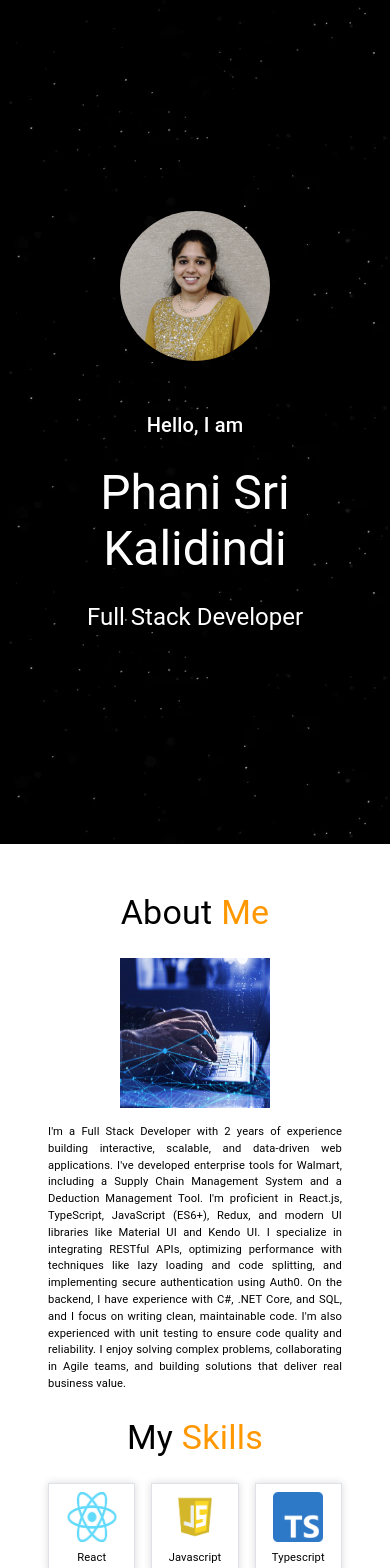
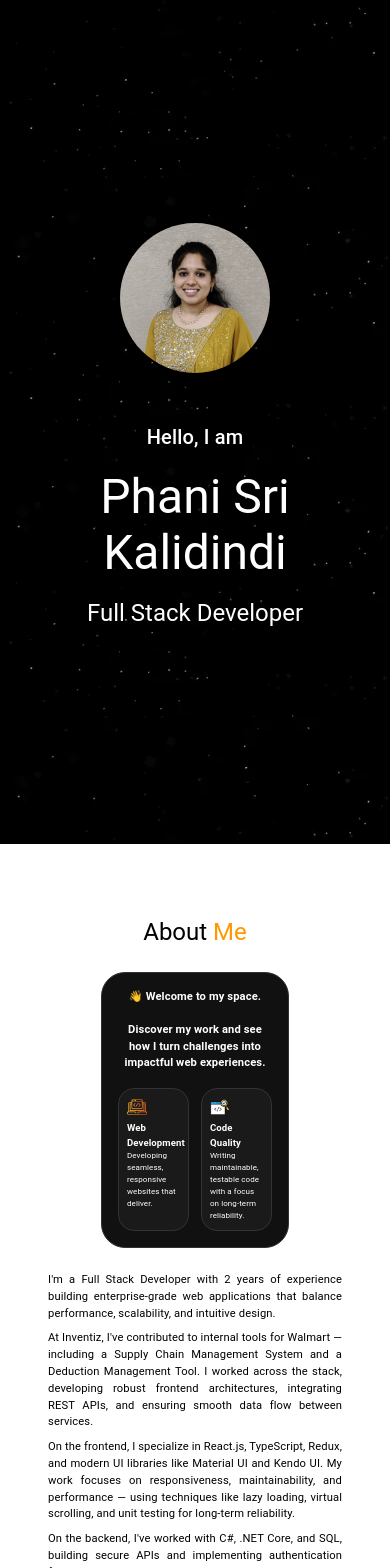
Before and after one commit to KalidindiPhaniSri/Portfolio, a React (Vite) app in the folder Personal_Portfolio/: page / in a window 390 px wide. Shown: the top 1568 px of the page. Built offline with nearby package versions, Linux system fonts and the light colour scheme; some icons are missing.

Commit message:
changed the layout of about section and experience section

```diff
--- a/Personal_Portfolio/src/App.css
+++ b/Personal_Portfolio/src/App.css
@@ -1,6 +1,7 @@
 :root {
   /* --theme-yellow: #f3bc17; */
   --theme-yellow: #ff9800;
+  --theme-alternate-bg: #f7f7f7;
   --card-shadow: 0 0 0.5rem rgba(0, 0, 0, 0.15);
   --border-color: #dee2e6;
   --border: 1px solid #dee2e6;
--- a/Personal_Portfolio/src/Pages/Portfolio/About.tsx
+++ b/Personal_Portfolio/src/Pages/Portfolio/About.tsx
@@ -1,60 +1,70 @@
-import { Grid, Slide, Stack, Typography, Zoom } from "@mui/material";
+import { Grid, Grow, Stack } from "@mui/material";
 import { useTheme, useMediaQuery } from "@mui/material";
-import { Images } from "../../Utils/Helpers";
-import { SectionHeader } from "../../Utils/ReusableComponents";
+import { SectionHeader, TextBlock } from "../../Utils/ReusableComponents";
 import data from "./data.json";
 import { useInView } from "react-intersection-observer";
 import { useEffect } from "react";
+import { Images } from "../../Utils/Helpers";
 
 interface AboutProps {
   onVisible: () => void;
 }
-interface ImageProps {
-  desktopMode: boolean;
-  inView: boolean;
+interface AboutCardProps {
+  desktopMode?: boolean;
+  inView?: boolean;
 }
 
-const Image: React.FC<ImageProps> = ({ desktopMode, inView }) => {
-  const Image = (
-    <img
-      src={Images[data.about.imgname] ?? ""}
-      alt="About"
-      height={desktopMode ? 250 : 150}
-      width={desktopMode ? 250 : 150}
-    />
-  );
-  return desktopMode ? (
-    <Slide in={inView} direction="right" timeout={1000}>
-      {Image}
-    </Slide>
-  ) : (
-    <Zoom in={inView} timeout={1000}>
-      {Image}
-    </Zoom>
+const AboutCard: React.FC<AboutCardProps> = ({ desktopMode, inView }) => {
+  const { header, headerText, tiles } = data.about.card;
+  return (
+    <Grow in={inView} timeout={1000}>
+      <Stack
+        className="about-card"
+        sx={{ p: { xs: 2, sm: 3, md: 4, lg: 5 } }}
+        gap={{ xs: 2, sm: 3, md: 4, lg: 5 }}
+      >
+        <TextBlock size="lg" fontWeight="bold" text={header} />
+        <TextBlock size="lg" fontWeight="bold" text={headerText} />
+        <Grid container spacing={{ xs: 1.5, md: 3 }}>
+          {tiles.map(({ icon, header, headerText }) => {
+            return (
+              <Grow in={inView} timeout={2000}>
+                <Grid size={6} className="tile" sx={{ p: { xs: 1, md: 1.5 } }}>
+                  <img
+                    src={Images[icon] ?? ""}
+                    alt={header}
+                    height={desktopMode ? 40 : 20}
+                    width={desktopMode ? 40 : 20}
+                  />
+                  <TextBlock size="md" fontWeight="bold" text={header} />
+                  <TextBlock size="sm" text={headerText} />
+                </Grid>
+              </Grow>
+            );
+          })}
+        </Grid>
+      </Stack>
+    </Grow>
   );
 };
 
-const Content: React.FC<ImageProps> = ({ desktopMode, inView }) => {
-  const Text = (
-    <Typography
-      sx={{
-        textAlign: "justify",
-        alignItems: "center",
-        fontSize: { xs: "0.7rem", sm: "0.8rem", md: "1rem" },
-      }}
-      data-testid="about-content"
+const Intro: React.FC<AboutCardProps> = ({ inView }) => {
+  return (
+    <Stack
+      direction="column"
+      gap={{ xs: 1, sm: 1.5, md: 2 }}
+      data-testid="about-intro"
     >
-      {data.about.text}
-    </Typography>
-  );
-  return desktopMode ? (
-    <Slide in={inView} direction="left" timeout={1000}>
-      {Text}
-    </Slide>
-  ) : (
-    <Zoom in={inView} timeout={1000}>
-      {Text}
-    </Zoom>
+      {data.about.intro.map(({ text, delay }) => {
+        return (
+          <Grow in={inView} timeout={delay}>
+            <div>
+              <TextBlock size="lg" textAlign="justify" text={text} />
+            </div>
+          </Grow>
+        );
+      })}
+    </Stack>
   );
 };
 
@@ -78,21 +88,30 @@ const About: React.FC<AboutProps> = ({ onVisible }) => {
           sx={{ height: "100%" }}
           justifyContent="space-around"
           alignItems="center"
+          spacing={3}
         >
-          <Image desktopMode={isDesktop} inView={inView} />
-          <Grid size={6}>
-            <Content desktopMode={isDesktop} inView={inView} />
+          <Grid size={7}>
+            <Intro inView={inView} />
+          </Grid>
+          <Grid size={5}>
+            <AboutCard desktopMode={isDesktop} inView={inView} />
           </Grid>
         </Grid>
       ) : (
-        <Stack
-          direction="column"
-          sx={{ display: { xs: "flex", md: "none" }, alignItems: "center" }}
-          gap={2}
+        <Grid
+          container
+          sx={{ height: "100%" }}
+          justifyContent="space-around"
+          alignItems="center"
+          spacing={3}
         >
-          <Image desktopMode={isDesktop} inView={inView} />
-          <Content desktopMode={isDesktop} inView={inView} />
-        </Stack>
+          <Grid size={8}>
+            <AboutCard desktopMode={isDesktop} inView={inView} />
+          </Grid>
+          <Grid size={12}>
+            <Intro inView={inView} />
+          </Grid>
+        </Grid>
       )}
     </section>
   );
--- a/Personal_Portfolio/src/Pages/Portfolio/Home.tsx
+++ b/Personal_Portfolio/src/Pages/Portfolio/Home.tsx
@@ -1,12 +1,4 @@
-import {
-  Grid,
-  Grow,
-  IconButton,
-  Slide,
-  Stack,
-  Typography,
-  Zoom,
-} from "@mui/material";
+import { Grid, Grow, IconButton, Stack, Typography, Zoom } from "@mui/material";
 import { useTheme, useMediaQuery } from "@mui/material";
 import { Tooltip } from "@mui/material";
 import LinkedInIcon from "@mui/icons-material/LinkedIn";
@@ -24,8 +16,10 @@ interface HomeProps {
 interface ImageProps {
   inView: boolean;
   isDesktop: boolean;
-  uptoTablet?: boolean;
 }
+type IconsProps = {
+  inView: boolean;
+};
 
 const Image: React.FC<ImageProps> = ({ inView, isDesktop }) => {
   const image = (
@@ -37,37 +31,32 @@ const Image: React.FC<ImageProps> = ({ inView, isDesktop }) => {
       style={{ borderRadius: "50%" }}
     />
   );
-  return isDesktop ? (
-    <Slide in={inView} direction="left" timeout={1000}>
-      {image}
-    </Slide>
-  ) : (
-    <Zoom in={inView} timeout={1000}>
+  return (
+    <Zoom in={inView} timeout={2000}>
       {image}
     </Zoom>
   );
 };
 
-const Content: React.FC<ImageProps> = ({ inView, isDesktop, uptoTablet }) => {
+const Content: React.FC<ImageProps> = ({ inView, isDesktop }) => {
   const { intro, name, role, text } = data.home.bio;
   const className = isDesktop ? "desktop-content" : "small-content";
 
   return (
-    // <Slide in={true} direction={isDesktop ? "right" : "up"} timeout={1000}>
     <Stack
       direction="column"
-      gap={uptoTablet ? 3 : 2}
+      gap={{ xs: 2, md: 3 }}
       data-testid="home-content"
       className={className}
     >
       <Grow in={inView} timeout={1000}>
-        <Typography variant={uptoTablet ? "h6" : "h5"}>{intro}</Typography>
+        <Typography variant={isDesktop ? "h5" : "h6"}>{intro}</Typography>
       </Grow>
       <Grow in={inView} timeout={2000}>
-        <Typography variant={uptoTablet ? "h3" : "h2"}>{name}</Typography>
+        <Typography variant={isDesktop ? "h2" : "h3"}>{name}</Typography>
       </Grow>
       <Grow in={inView} timeout={3000}>
-        <Typography variant={uptoTablet ? "h5" : "h4"}>{role}</Typography>
+        <Typography variant={isDesktop ? "h4" : "h5"}>{role}</Typography>
       </Grow>
 
       {isDesktop && (
@@ -77,13 +66,12 @@ const Content: React.FC<ImageProps> = ({ inView, isDesktop, uptoTablet }) => {
           </Typography>
         </Grow>
       )}
-      <Icons />
+      <Icons inView={inView} />
     </Stack>
-    // </Slide>
   );
 };
 
-const Icons = () => {
+const Icons: React.FC<IconsProps> = ({ inView }) => {
   return (
     <Stack direction="row" gap={3}>
       <Tooltip
@@ -100,7 +88,7 @@ const Icons = () => {
         }}
         placement="top"
       >
-        <Grow in={true} timeout={5000}>
+        <Grow in={inView} timeout={5000}>
           <IconButton
             component="a"
             href="https://www.linkedin.com/in/phani-sri-kalidindi-5111a2254/"
@@ -126,7 +114,7 @@ const Icons = () => {
           },
         }}
       >
-        <Grow in={true} timeout={5000}>
+        <Grow in={inView} timeout={5000}>
           <IconButton
             component="a"
             href="https://github.com/KalidindiPhaniSri"
@@ -146,13 +134,19 @@ const Home: React.FC<HomeProps> = ({ onVisible }) => {
   const { ref, inView } = useInView(data.intersectionObserver);
   const theme = useTheme();
   const isDesktop = useMediaQuery(theme.breakpoints.up("md"));
-  const uptoTablet = useMediaQuery(theme.breakpoints.between("xs", "md"));
   useEffect(() => {
     if (inView) onVisible();
   }, [inView, onVisible]);
   return (
     <section id="home" className="home" ref={ref}>
-      {uptoTablet ? (
+      {isDesktop ? (
+        <Grid container className="desktop-home">
+          <Grid size={6}>
+            <Content inView={inView} isDesktop={isDesktop} />
+          </Grid>
+          <Image inView={inView} isDesktop={isDesktop} />
+        </Grid>
+      ) : (
         <Stack
           direction="column"
           sx={{
@@ -162,24 +156,8 @@ const Home: React.FC<HomeProps> = ({ onVisible }) => {
           className="small-home"
         >
           <Image inView={inView} isDesktop={isDesktop} />
-          <Content
-            inView={inView}
-            isDesktop={isDesktop}
-            uptoTablet={uptoTablet}
-          />
+          <Content inView={inView} isDesktop={isDesktop} />
         </Stack>
-      ) : (
-        <Grid container className="desktop-home">
-          <Grid size={6}>
-            <Content
-              inView={inView}
-              isDesktop={isDesktop}
-              uptoTablet={uptoTablet}
-            />
-          </Grid>
-          <Image inView={inView} isDesktop={isDesktop} />
-          <Grid size={12}></Grid>
-        </Grid>
       )}
     </section>
   );
--- a/Personal_Portfolio/src/Pages/Portfolio/Portfolio.css
+++ b/Personal_Portfolio/src/Pages/Portfolio/Portfolio.css
@@ -39,24 +39,64 @@
   text-align: center;
 }
 
+.about .about-card {
+  background-color: rgb(17 17 17);
+  border: 1px solid rgb(51 51 51);
+  color: white;
+  border-radius: 1.5rem;
+}
+.about .about-card .tile {
+  background-color: rgb(26 26 26);
+  border: 1px solid rgb(51 51 51);
+  border-radius: 1rem;
+  text-align: left;
+}
+
 .about,
 .skills,
 .experience {
   text-align: center;
 }
 
-.skills .card-content,
-.experience .card-content {
-  border: var(--border);
-  /* border-radius: 0.5rem; */
-  box-shadow: var(--card-shadow);
+.skills .card-content {
+  background-color: white;
+  border-bottom: 2px solid var(--theme-yellow);
 }
-.experience .card-content {
-  align-items: center;
+.skills .card-content .skill-name {
+  text-wrap-mode: nowrap;
+}
+.experience .header-section {
+  justify-content: space-between;
 }
 .experience .sm-chip {
   font-size: 0.6rem;
 }
-/* .experience .mui-chip {
-  width: 8rem;
-} */
+.skills {
+  background-color: var(--theme-alternate-bg);
+}
+.about,
+.skills,
+.experience {
+  padding: 3rem;
+}
+@media (min-width: 600px) {
+  .about,
+  .skills,
+  .experience {
+    padding-inline: 4rem;
+  }
+}
+@media (min-width: 900px) {
+  .about,
+  .skills,
+  .experience {
+    padding-inline: 5rem;
+  }
+}
+@media (min-width: 1200px) {
+  .about,
+  .skills,
+  .experience {
+    padding-inline: 6rem;
+  }
+}
--- a/Personal_Portfolio/src/Pages/Portfolio/Portfolio.tsx
+++ b/Personal_Portfolio/src/Pages/Portfolio/Portfolio.tsx
@@ -4,7 +4,7 @@ import TopMenu from "./TopMenu";
 import data from "./data.json";
 import "./Portfolio.css";
 import About from "./About";
-import { Box, Stack } from "@mui/material";
+import { Box } from "@mui/material";
 import Skills from "./Skills";
 import Experience from "./Experience";
 
@@ -39,20 +39,9 @@ const Portfolio = () => {
         <TopMenu activeSection={activeSection} scrolled={scrolled} />
         <Home onVisible={() => setActiveSection("home")} />
       </Box>
-      <Stack
-        sx={{
-          paddingInline: {
-            xs: "3rem",
-            sm: "4rem",
-            md: "5rem",
-            lg: "6rem",
-          },
-        }}
-      >
-        <About onVisible={() => setActiveSection("about")} />
-        <Skills onVisible={() => setActiveSection("skills")} />
-        <Experience onVisible={() => setActiveSection("experience")} />
-      </Stack>
+      <About onVisible={() => setActiveSection("about")} />
+      <Skills onVisible={() => setActiveSection("skills")} />
+      <Experience onVisible={() => setActiveSection("experience")} />
     </>
   );
 };
--- a/Personal_Portfolio/src/Pages/Portfolio/Skills.tsx
+++ b/Personal_Portfolio/src/Pages/Portfolio/Skills.tsx
@@ -1,8 +1,8 @@
 import React, { useEffect } from "react";
-import { Box, Grid, Typography, Zoom } from "@mui/material";
+import { Box, Grid, Zoom } from "@mui/material";
 import { Images } from "../../Utils/Helpers";
 import data from "./data.json";
-import { SectionHeader } from "../../Utils/ReusableComponents";
+import { SectionHeader, TextBlock } from "../../Utils/ReusableComponents";
 import { useInView } from "react-intersection-observer";
 
 interface SkillsProps {
@@ -18,16 +18,14 @@ interface TilesProps {
 const Tiles: React.FC<TilesProps> = ({ iconUrl, name, delay, inView }) => {
   const Cards = (
     <Grid
-      size={{ xs: 4, sm: 3, md: 2, lg: 1.5 }}
+      size={{ xs: 3, sm: 2.5, md: 2, lg: 1.5 }}
       className="card-content"
-      sx={{ p: { xs: 0.5, md: 1 } }}
+      sx={{ p: { xs: 0.25, md: 0.5 } }}
     >
       <Box sx={{ py: { xs: 0.5, md: 1 } }}>
         <img src={Images[iconUrl] ?? ""} alt={name} height={50} width={50} />
       </Box>
-      <Typography sx={{ fontSize: { xs: "0.7rem", sm: "0.8rem", md: "1rem" } }}>
-        {name}
-      </Typography>
+      <TextBlock className="skill-name" text={name} size="lg" />
     </Grid>
   );
   return (
@@ -35,16 +33,6 @@ const Tiles: React.FC<TilesProps> = ({ iconUrl, name, delay, inView }) => {
       {Cards}
     </Zoom>
   );
-
-  // return isDesktop ? (
-  //   <Grow in={inView} timeout={delay}>
-  //     {Cards}
-  //   </Grow>
-  // ) : (
-  //   <Zoom in={inView} timeout={delay}>
-  //     {Cards}
-  //   </Zoom>
-  // );
 };
 
 const Skills: React.FC<SkillsProps> = ({ onVisible }) => {
--- a/Personal_Portfolio/src/Pages/Portfolio/data.json
+++ b/Personal_Portfolio/src/Pages/Portfolio/data.json
@@ -1,5 +1,5 @@
 {
-  "intersectionObserver": { "threshold": 0.3, "triggerOnce": false },
+  "intersectionObserver": { "threshold": 0.4, "triggerOnce": false },
   "topMenu": {
     "text": "Phani",
     "sections": ["Home", "About", "Skills", "Experience", "Projects", "Contact"]
@@ -10,13 +10,46 @@
       "intro": "Hello, I am",
       "name": "Phani Sri Kalidindi",
       "role": "Full Stack Developer",
-      "text": "Full Stack Developer with 2 years of experience building scalable web apps using React.js, TypeScript, .NET Core, and SQL. Passionate about clean architecture and solving real-world problems."
+      "text": "I'm a Full Stack Developer driven by a passion for building thoughtful, scalable solutions that blend functionality with clean design. I enjoy turning complex problems into intuitive digital experiences."
     }
   },
   "about": {
     "title": ["About", "Me"],
-    "imgname": "../assets/about.jpg",
-    "text": "I'm a Full Stack Developer with 2 years of experience building interactive, scalable, and data-driven web applications. I've developed enterprise tools for Walmart, including a Supply Chain Management System and a Deduction Management Tool. I'm proficient in React.js, TypeScript, JavaScript (ES6+), Redux, and modern UI libraries like Material UI and Kendo UI. I specialize in integrating RESTful APIs, optimizing performance with techniques like lazy loading and code splitting, and implementing secure authentication using Auth0. On the backend, I have experience with C#, .NET Core, and SQL, and I focus on writing clean, maintainable code. I'm also experienced with unit testing to ensure code quality and reliability. I enjoy solving complex problems, collaborating in Agile teams, and building solutions that deliver real business value."
+    "imgname": "../assets/home.jpg",
+    "intro": [
+      {
+        "text": "I'm a Full Stack Developer with 2 years of experience building enterprise-grade web applications that balance performance, scalability, and intuitive design.",
+        "delay": 1000
+      },
+      {
+        "text": "At Inventiz, I've contributed to internal tools for Walmart — including a Supply Chain Management System and a Deduction Management Tool. I worked across the stack, developing robust frontend architectures, integrating REST APIs, and ensuring smooth data flow between services.",
+        "delay": 2000
+      },
+      {
+        "text": "On the frontend, I specialize in React.js, TypeScript, Redux, and modern UI libraries like Material UI and Kendo UI. My work focuses on responsiveness, maintainability, and performance — using techniques like lazy loading, virtual scrolling, and unit testing for long-term reliability.",
+        "delay": 3000
+      },
+      {
+        "text": "On the backend, I've worked with C#, .NET Core, and SQL, building secure APIs and implementing authentication flows using tools like Auth0. I enjoy working in Agile teams and translating technical goals into real-world impact.",
+        "delay": 4000
+      }
+    ],
+    "card": {
+      "header": "👋 Welcome to my space.",
+      "headerText": "Discover my work and see how I turn challenges into impactful web experiences.",
+      "tiles": [
+        {
+          "icon": "../assets/About/web dev.png",
+          "header": "Web Development",
+          "headerText": "Developing seamless, responsive websites that deliver."
+        },
+        {
+          "icon": "../assets/About/clean code.png",
+          "header": "Code Quality",
+          "headerText": "Writing maintainable, testable code with a focus on long-term reliability."
+        }
+      ]
+    }
   },
   "skills": {
     "title": ["My", "Skills"],
@@ -104,10 +137,11 @@
     ]
   },
   "experience": {
-    "title": ["Experience", ""],
+    "title": ["Work", "Experience"],
     "sections": [
       {
-        "title": "Supply Chain SSO",
+        "id": 1,
+        "title": " Supply Chain Store-Specific Orders (Walmart)",
         "titleTooltip": "Supply Chain Store-Specific Orders (Walmart)",
         "image": "../assets/Experience/sso.png",
         "role": "Software Engineer",
@@ -133,7 +167,8 @@
         ]
       },
       {
-        "title": "Deductions",
+        "id": 2,
+        "title": "Deduction Management System (Walmart)",
         "titleTooltip": "Deduction Management System (Walmart)",
         "image": "../assets/Experience/deductions.PNG",
         "role": "Software Engineer",
@@ -159,9 +194,10 @@
         ]
       },
       {
-        "title": "Internship Project",
+        "id": 3,
+        "title": "Full-Stack Development Training Project",
         "image": "../assets/Experience/intern.png",
-        "role": "Software Intern",
+        "role": "Software Developer Intern",
         "company": "Inventiz",
         "duration": "August 2023 - January 2024",
         "text": "Acquired full-stack development skills in React.js, JavaScript, Redux, Kendo UI, C#, .NET Core, and SQL. Built sample web applications with CRUD operations, UI design, and state management. Gained hands-on experience writing SQL queries and integrating backend services using .NET Core. Applied practical knowledge to deliver end-to-end solutions while demonstrating strong problem-solving skills, adaptability, and effective collaboration.",
--- a/Personal_Portfolio/src/Pages/Portfolio_Tests/testdata.json
+++ b/Personal_Portfolio/src/Pages/Portfolio_Tests/testdata.json
@@ -9,7 +9,7 @@
       "intro": "Hello, I am",
       "name": "Phani Sri Kalidindi",
       "role": "Full Stack Developer",
-      "text": "Full Stack Developer with 2 years of experience building scalable web apps using React.js, TypeScript, .NET Core, and SQL. Passionate about clean architecture and solving real-world problems."
+      "text": "I'm a Full Stack Developer driven by a passion for building thoughtful, scalable solutions that blend functionality with clean design. I enjoy turning complex problems into intuitive digital experiences."
     }
   },
   "about": {
--- a/Personal_Portfolio/src/Utils/ReusableComponents.tsx
+++ b/Personal_Portfolio/src/Utils/ReusableComponents.tsx
@@ -1,4 +1,10 @@
-import { Grow, Typography } from "@mui/material";
+import {
+  Grow,
+  Typography,
+  useMediaQuery,
+  useTheme,
+  type CSSProperties,
+} from "@mui/material";
 import type React from "react";
 
 interface SectionHeaderProps {
@@ -9,11 +15,64 @@ export const SectionHeader: React.FC<SectionHeaderProps> = ({
   startText,
   endText,
 }) => {
+  const theme = useTheme();
+  const isDesktop = useMediaQuery(theme.breakpoints.up("md"));
   return (
     <Grow in={true} timeout={1000}>
-      <Typography variant={"h4"} sx={{ my: 3 }} className="section-header">
+      <Typography
+        variant={isDesktop ? "h4" : "h5"}
+        sx={{ mb: 3 }}
+        className="section-header"
+      >
         {startText} <span> {endText}</span>
       </Typography>
     </Grow>
   );
 };
+
+interface TextBlockProps {
+  text: string;
+  size: "sm" | "md" | "lg";
+  textAlign?: CSSProperties["textAlign"];
+  fontWeight?: CSSProperties["fontWeight"];
+  className?: string;
+}
+
+export const TextBlock: React.FC<TextBlockProps> = ({
+  text,
+  size,
+  textAlign,
+  fontWeight,
+  className = "",
+}) => {
+  const props = {
+    fontSize:
+      size === "sm"
+        ? {
+            xs: "0.5rem",
+            sm: "0.6rem",
+            md: "0.7rem",
+            lg: "0.75rem",
+          }
+        : size === "md"
+        ? {
+            xs: "0.6rem",
+            sm: "0.7rem",
+            md: "0.8rem",
+            lg: "0.9rem",
+          }
+        : {
+            xs: "0.7rem",
+            sm: "0.8rem",
+            md: "0.9rem",
+            lg: "1.15rem",
+          },
+    ...(textAlign ? { textAlign: textAlign } : {}),
+    ...(fontWeight ? { fontWeight: fontWeight } : {}),
+  };
+  return (
+    <Typography sx={{ ...props }} className={className}>
+      {text}
+    </Typography>
+  );
+};
```
Also changed, not shown: Personal_Portfolio/src/Pages/Portfolio/Experience.tsx (+96 -23 lines), Personal_Portfolio/src/Pages/Portfolio/Experience2.tsx (added, +105 -0 lines), Personal_Portfolio/src/assets/About/clean code.png (added), Personal_Portfolio/src/assets/About/web dev.png (added).
